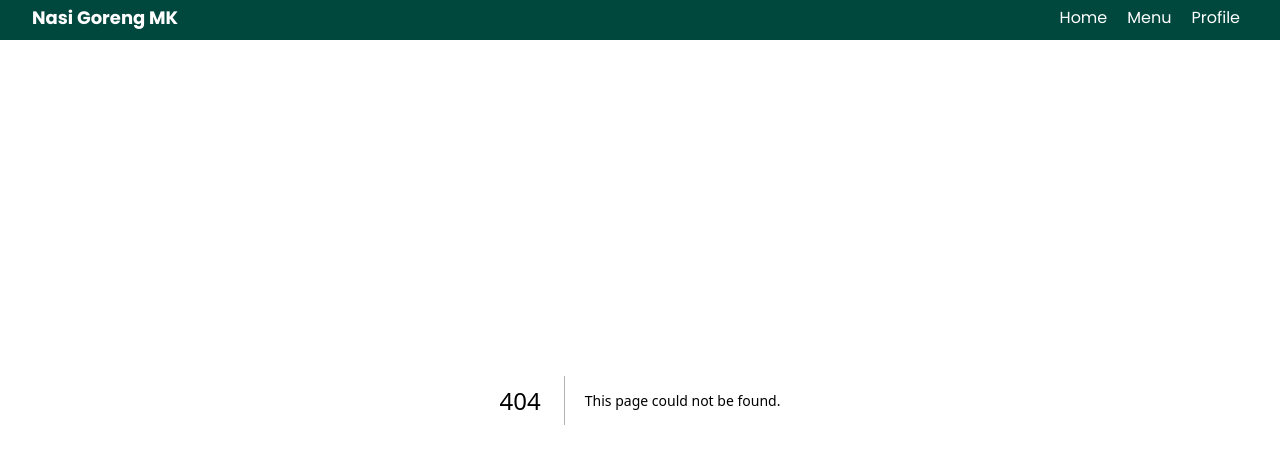
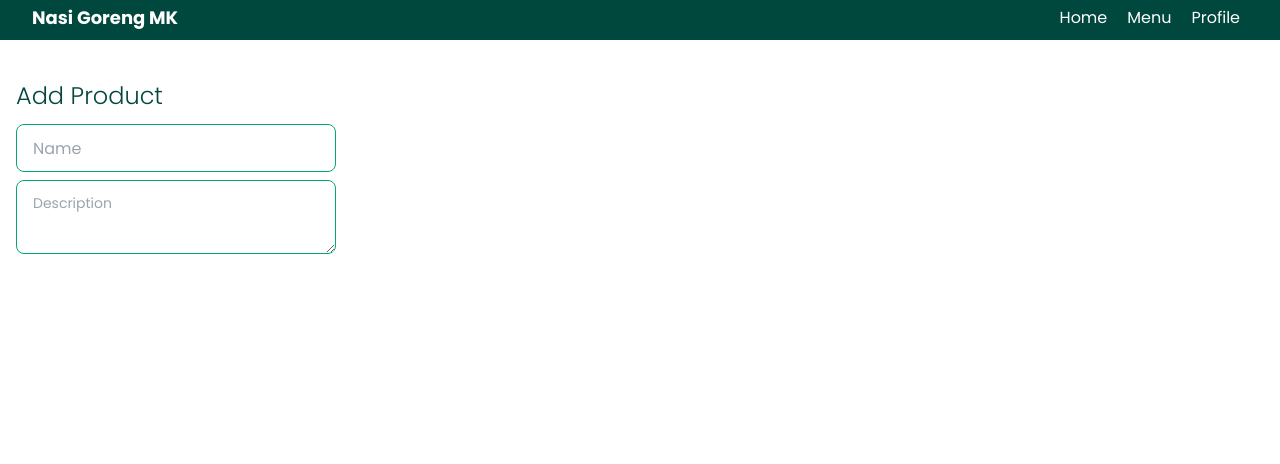
Before and after one commit to zidanabbas/MK-Project, a Next.js app: page /add-product in a window 1280 px wide. Before the commit this address had no page. Shown: the top 464 px of the page. Built offline with nearby package versions, Linux system fonts and the light colour scheme.

Commit message:
create a page add-product page.jsx

```diff
--- /dev/null
+++ b/src/app/add-product/page.jsx
@@ -0,0 +1,29 @@
+import React from "react";
+
+export default function AddProductPage() {
+  return (
+    <div className="min-w-full min-h-screen">
+      <div className="">
+        <div className="container mx-auto">
+          <h1 className="text-2xl text-Headline pt-20 font-extralight mb-3">
+            Add Product
+          </h1>
+          <form action="" className="flex flex-col gap-2">
+            <input
+              type="text"
+              placeholder="Name"
+              name="name"
+              className="input input-bordered input-success w-full max-w-xs bg-transparent"
+              required
+            />
+            <textarea
+              className="textarea textarea-success w-full max-w-xs"
+              placeholder="Description"
+              name="description"
+            />
+          </form>
+        </div>
+      </div>
+    </div>
+  );
+}
```
